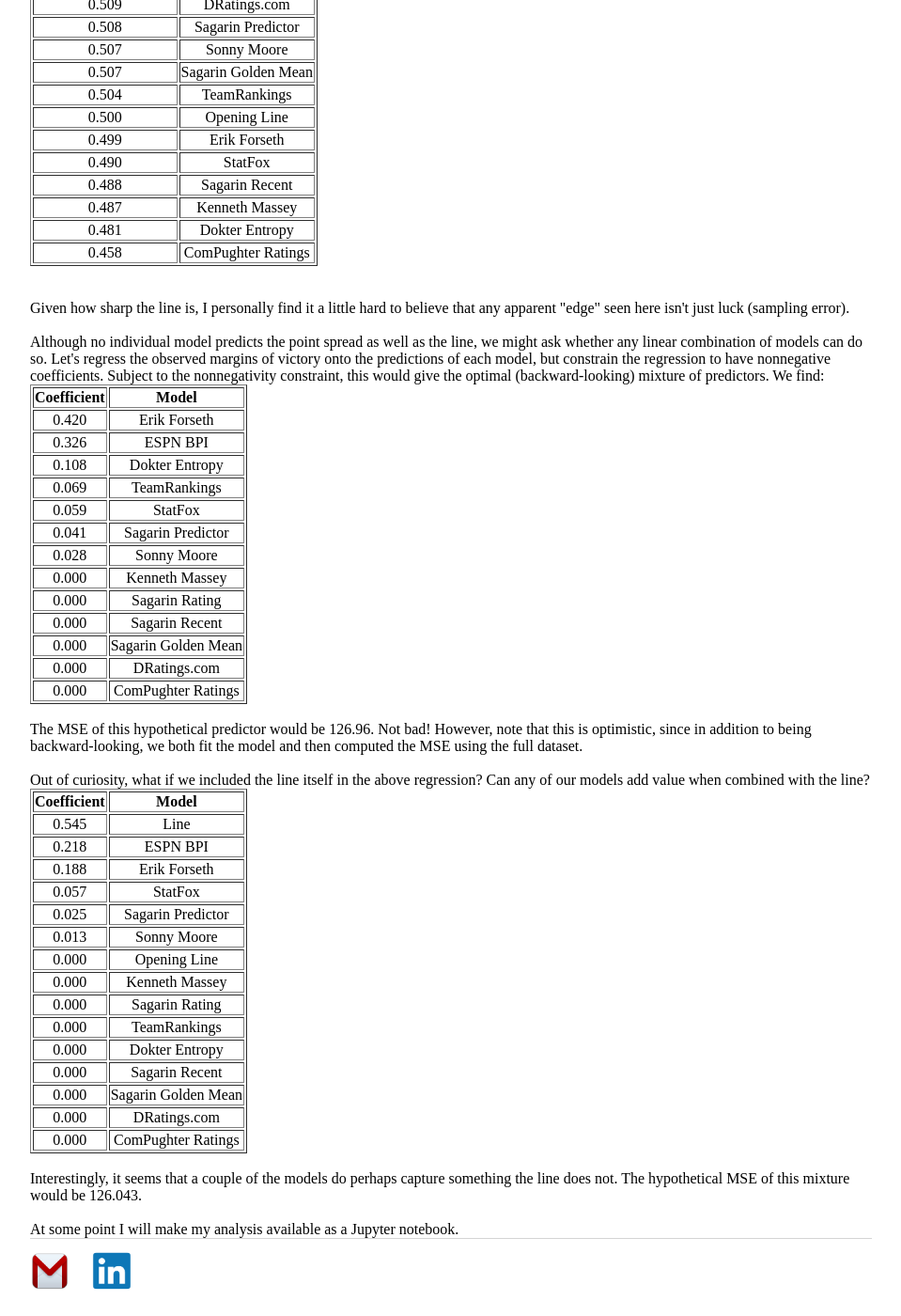
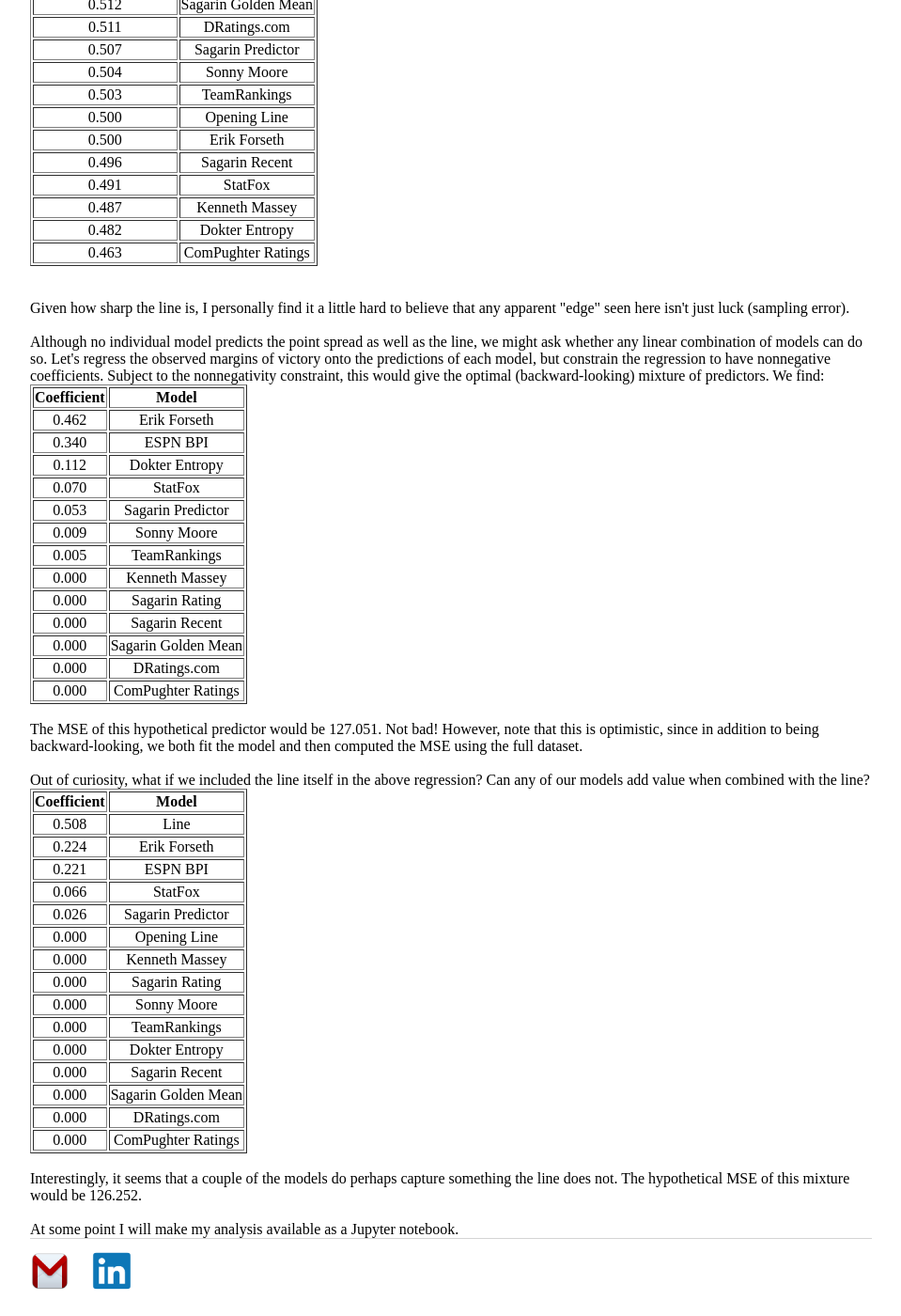
Before and after one commit to erikrforseth/erikrforseth.github.io, a Jekyll site: the page built from about.html, in a window 1280 px wide and 1400 px high, scrolled down 1259 px. Shown: the whole window at 94% size, without its empty margins (160-1119 px from the left). Built offline with Jekyll 4.4.1, drawn with Linux system fonts in a browser that asks for light colours; some of the changed text lies outside the part shown.

Commit message:
about page

```diff
--- a/about.html
+++ b/about.html
@@ -17,63 +17,63 @@
   </thead>
   <tbody>
     <tr align="center">
-      <td>127.025</td>
+      <td>127.349</td>
       <td>Line</td>
     </tr>
     <tr align="center">
-      <td>128.167</td>
+      <td>128.468</td>
       <td>Opening Line</td>
     </tr>
     <tr align="center">
-      <td>128.971</td>
+      <td>129.049</td>
+      <td>Erik Forseth</td>
+    </tr>
+    <tr align="center">
+      <td>129.292</td>
       <td>TeamRankings</td>
     </tr>
     <tr align="center">
-      <td>129.096</td>
-      <td>Erik Forseth</td>
-    </tr>
-    <tr align="center">
-      <td>134.306</td>
+      <td>134.283</td>
       <td>Dokter Entropy</td>
     </tr>
     <tr align="center">
-      <td>135.449</td>
+      <td>135.319</td>
       <td>ESPN BPI</td>
     </tr>
     <tr align="center">
-      <td>138.605</td>
+      <td>138.973</td>
       <td>StatFox</td>
     </tr>
     <tr align="center">
-      <td>139.371</td>
+      <td>139.460</td>
+      <td>Sagarin Rating</td>
+    </tr>
+    <tr align="center">
+      <td>139.470</td>
       <td>Kenneth Massey</td>
     </tr>
     <tr align="center">
-      <td>140.027</td>
-      <td>Sagarin Rating</td>
+      <td>140.057</td>
+      <td>Sagarin Golden Mean</td>
     </tr>
     <tr align="center">
-      <td>140.660</td>
+      <td>140.145</td>
       <td>Sagarin Predictor</td>
     </tr>
     <tr align="center">
-      <td>140.724</td>
-      <td>Sagarin Golden Mean</td>
-    </tr>
-    <tr align="center">
-      <td>143.388</td>
+      <td>142.354</td>
       <td>DRatings.com</td>
     </tr>
     <tr align="center">
-      <td>144.781</td>
+      <td>145.446</td>
       <td>Sonny Moore</td>
     </tr>
     <tr align="center">
-      <td>159.579</td>
+      <td>157.849</td>
       <td>Sagarin Recent</td>
     </tr>
     <tr align="center">
-      <td>160.462</td>
+      <td>159.534</td>
       <td>ComPughter Ratings</td>
     </tr>
   </tbody>
@@ -88,63 +88,63 @@
   </thead>
   <tbody>
     <tr align="center">
-      <td>0.782</td>
+      <td>0.780</td>
       <td>Line</td>
     </tr>
     <tr align="center">
-      <td>0.780</td>
+      <td>0.778</td>
       <td>Opening Line</td>
     </tr>
     <tr align="center">
-      <td>0.774</td>
+      <td>0.771</td>
       <td>Erik Forseth</td>
     </tr>
     <tr align="center">
-      <td>0.769</td>
+      <td>0.768</td>
       <td>ESPN BPI</td>
     </tr>
     <tr align="center">
-      <td>0.769</td>
+      <td>0.768</td>
       <td>TeamRankings</td>
     </tr>
     <tr align="center">
-      <td>0.767</td>
+      <td>0.765</td>
       <td>Sagarin Predictor</td>
     </tr>
     <tr align="center">
-      <td>0.765</td>
+      <td>0.763</td>
       <td>Sagarin Golden Mean</td>
     </tr>
     <tr align="center">
-      <td>0.760</td>
+      <td>0.758</td>
       <td>Sagarin Rating</td>
     </tr>
     <tr align="center">
-      <td>0.760</td>
+      <td>0.758</td>
       <td>Sonny Moore</td>
     </tr>
     <tr align="center">
-      <td>0.759</td>
+      <td>0.757</td>
+      <td>Dokter Entropy</td>
+    </tr>
+    <tr align="center">
+      <td>0.757</td>
       <td>DRatings.com</td>
     </tr>
     <tr align="center">
-      <td>0.758</td>
-      <td>Dokter Entropy</td>
-    </tr>
-    <tr align="center">
-      <td>0.756</td>
+      <td>0.755</td>
       <td>Kenneth Massey</td>
     </tr>
     <tr align="center">
-      <td>0.755</td>
+      <td>0.750</td>
       <td>StatFox</td>
     </tr>
     <tr align="center">
-      <td>0.742</td>
+      <td>0.743</td>
       <td>Sagarin Recent</td>
     </tr>
     <tr align="center">
-      <td>0.740</td>
+      <td>0.741</td>
       <td>ComPughter Ratings</td>
     </tr>
   </tbody>
@@ -161,31 +161,31 @@
   </thead>
   <tbody>
     <tr align="center">
-      <td>0.519</td>
+      <td>0.520</td>
       <td>ESPN BPI</td>
     </tr>
     <tr align="center">
-      <td>0.510</td>
+      <td>0.514</td>
       <td>Sagarin Rating</td>
     </tr>
     <tr align="center">
-      <td>0.509</td>
+      <td>0.512</td>
+      <td>Sagarin Golden Mean</td>
+    </tr>
+    <tr align="center">
+      <td>0.511</td>
       <td>DRatings.com</td>
     </tr>
     <tr align="center">
-      <td>0.508</td>
+      <td>0.507</td>
       <td>Sagarin Predictor</td>
     </tr>
     <tr align="center">
-      <td>0.507</td>
+      <td>0.504</td>
       <td>Sonny Moore</td>
     </tr>
     <tr align="center">
-      <td>0.507</td>
-      <td>Sagarin Golden Mean</td>
-    </tr>
-    <tr align="center">
-      <td>0.504</td>
+      <td>0.503</td>
       <td>TeamRankings</td>
     </tr>
     <tr align="center">
@@ -193,27 +193,27 @@
       <td>Opening Line</td>
     </tr>
     <tr align="center">
-      <td>0.499</td>
+      <td>0.500</td>
       <td>Erik Forseth</td>
     </tr>
     <tr align="center">
-      <td>0.490</td>
-      <td>StatFox</td>
+      <td>0.496</td>
+      <td>Sagarin Recent</td>
     </tr>
     <tr align="center">
-      <td>0.488</td>
-      <td>Sagarin Recent</td>
+      <td>0.491</td>
+      <td>StatFox</td>
     </tr>
     <tr align="center">
       <td>0.487</td>
       <td>Kenneth Massey</td>
     </tr>
     <tr align="center">
-      <td>0.481</td>
+      <td>0.482</td>
       <td>Dokter Entropy</td>
     </tr>
     <tr align="center">
-      <td>0.458</td>
+      <td>0.463</td>
       <td>ComPughter Ratings</td>
     </tr>
   </tbody>
@@ -232,32 +232,32 @@
   </thead>
   <tbody>
     <tr align="center">
-      <td>0.420</td>
+      <td>0.462</td>
       <td>Erik Forseth</td>
     </tr>
     <tr align="center">
-      <td>0.326</td>
+      <td>0.340</td>
       <td>ESPN BPI</td>
     </tr>
     <tr align="center">
-      <td>0.108</td>
+      <td>0.112</td>
       <td>Dokter Entropy</td>
     </tr>
     <tr align="center">
-      <td>0.069</td>
-      <td>TeamRankings</td>
-    </tr>
-    <tr align="center">
-      <td>0.059</td>
+      <td>0.070</td>
       <td>StatFox</td>
     </tr>
     <tr align="center">
-      <td>0.041</td>
+      <td>0.053</td>
       <td>Sagarin Predictor</td>
     </tr>
     <tr align="center">
-      <td>0.028</td>
+      <td>0.009</td>
       <td>Sonny Moore</td>
+    </tr>
+    <tr align="center">
+      <td>0.005</td>
+      <td>TeamRankings</td>
     </tr>
     <tr align="center">
       <td>0.000</td>
@@ -286,7 +286,7 @@
   </tbody>
 </table>
 <br>
-The MSE of this hypothetical predictor would be 126.96. Not bad! However, note that this is optimistic, since in addition to being backward-looking, we both fit the model and then computed the MSE using the full dataset.
+The MSE of this hypothetical predictor would be 127.051. Not bad! However, note that this is optimistic, since in addition to being backward-looking, we both fit the model and then computed the MSE using the full dataset.
 <br><br>
 Out of curiosity, what if we included the line itself in the above regression? Can any of our models add value when combined with the line?<table border="1" class="dataframe">
   <thead>
@@ -297,28 +297,24 @@
   </thead>
   <tbody>
     <tr align="center">
-      <td>0.545</td>
+      <td>0.508</td>
       <td>Line</td>
     </tr>
     <tr align="center">
-      <td>0.218</td>
+      <td>0.224</td>
+      <td>Erik Forseth</td>
+    </tr>
+    <tr align="center">
+      <td>0.221</td>
       <td>ESPN BPI</td>
     </tr>
     <tr align="center">
-      <td>0.188</td>
-      <td>Erik Forseth</td>
-    </tr>
-    <tr align="center">
-      <td>0.057</td>
+      <td>0.066</td>
       <td>StatFox</td>
     </tr>
     <tr align="center">
-      <td>0.025</td>
+      <td>0.026</td>
       <td>Sagarin Predictor</td>
-    </tr>
-    <tr align="center">
-      <td>0.013</td>
-      <td>Sonny Moore</td>
     </tr>
     <tr align="center">
       <td>0.000</td>
@@ -331,6 +327,10 @@
     <tr align="center">
       <td>0.000</td>
       <td>Sagarin Rating</td>
+    </tr>
+    <tr align="center">
+      <td>0.000</td>
+      <td>Sonny Moore</td>
     </tr>
     <tr align="center">
       <td>0.000</td>
@@ -359,6 +359,6 @@
   </tbody>
 </table>
 <br>
-Interestingly, it seems that a couple of the models do perhaps capture something the line does not. The hypothetical MSE of this mixture would be 126.043.
+Interestingly, it seems that a couple of the models do perhaps capture something the line does not. The hypothetical MSE of this mixture would be 126.252.
 <br><br>
 At some point I will make my analysis available as a Jupyter notebook.
```
Also changed, not shown: other parts of about.html (+1 -1 lines).
